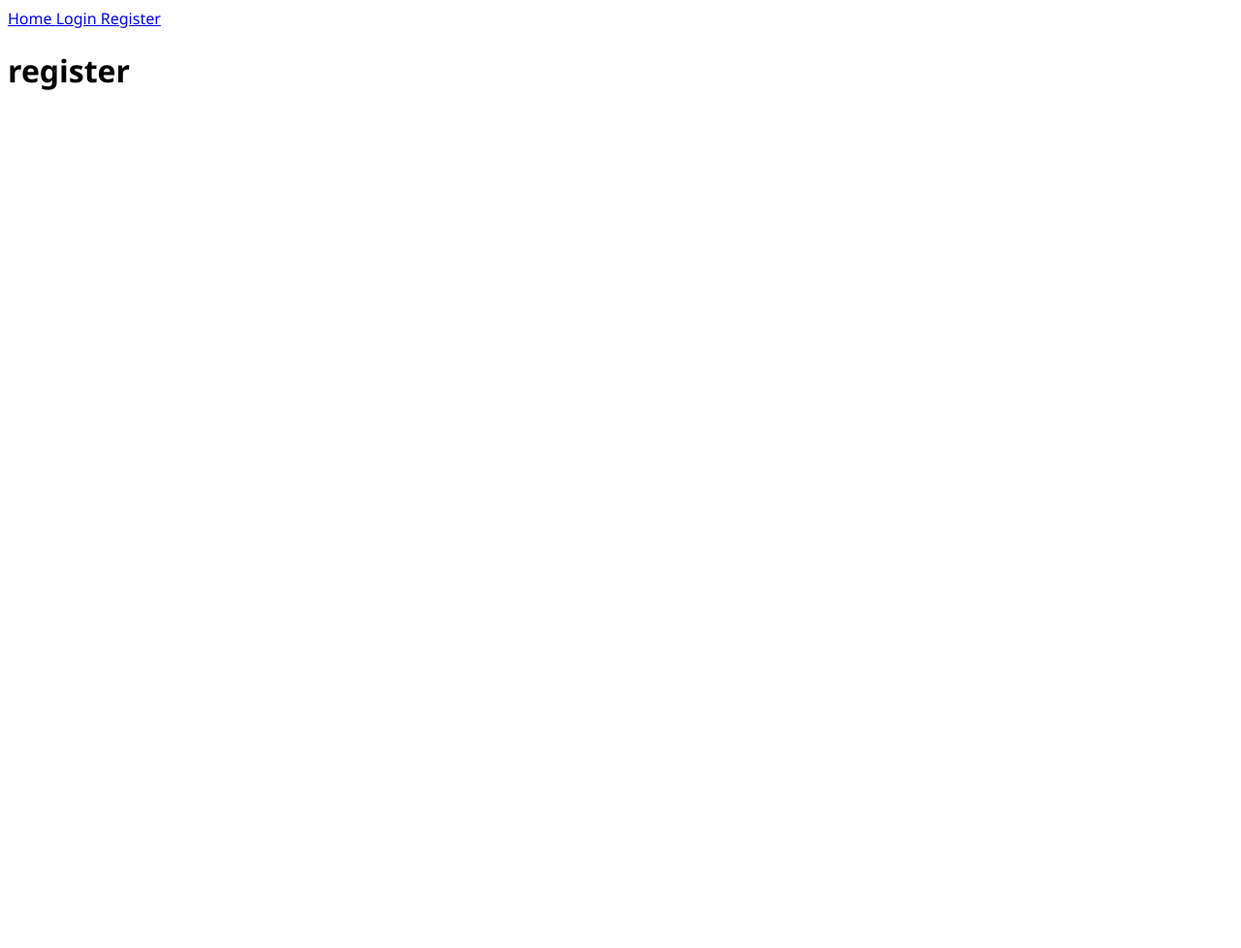
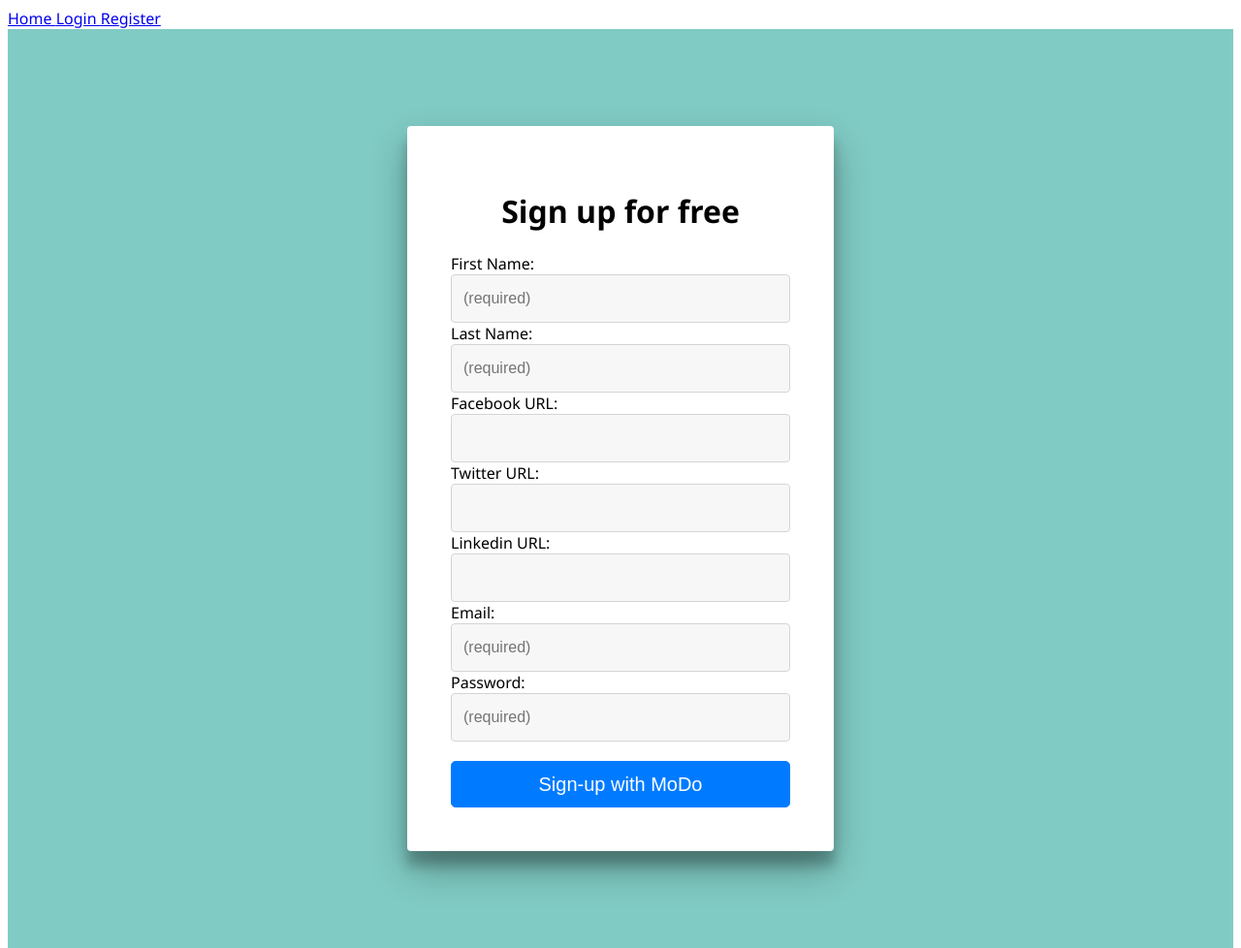
Before and after one commit to DiamondsInTheSky/ScratchProject, a React app: page /register in a window 1280 px wide. Shown: the whole page at 97% size. Before the commit the page ends 800 px from the top, so only its background shows below. Built offline with nearby package versions, Linux system fonts and the light colour scheme; a web font is replaced by a local one.

Commit message:
adding signup component. Ready for intergration with the backend

```diff
--- a/src/client/components/login.js
+++ b/src/client/components/login.js
@@ -8,7 +8,6 @@
     this.state = {
       userName: '',
       password: '',
-      redirect: false,
       register: false,
       isLoggedin: false,
     };
@@ -38,7 +37,6 @@
     }).then(res => res.json())
       .then(response => {
         if (response) {
-          this.setState({ redirect: true })
           this.setState({ isLoggedin: true })/* To handle logged In User**/
         }
       })
@@ -47,15 +45,11 @@
 
   render() {
 
-    const { redirect } = this.state;
     const { register } = this.state;
     const { isLoggedin } = this.state;/** Yet to figure out how to effectivey handle loggedin user. preferably using cookies */
 
     if (register) {
       return <Redirect to='/register'/>;
-    }
-    if (redirect) {
-      return <Redirect to='/profile'/>;
     }
     if (isLoggedin) {
       return <Redirect to='/profile'/>;
--- a/src/client/components/register.js
+++ b/src/client/components/register.js
@@ -1,9 +1,109 @@
-import React from 'react';
+import React, { Component } from 'react';
 
-const register = () => (
-  <div>
-      <h1>register</h1>
-    </div>
-);
+class register extends Component {
+
+  constructor(props) {
+    super(props);
+    this.state = {
+      fName: '',
+      lName: '',
+      email: '',
+      facebookURL: '',
+      twitterURL: '',
+      linkedInURL: '',
+      password: '',
+      signupSuccess: false,
+    };
+
+    this.handleChange1 = this.handleChange1.bind(this);
+    this.handleChange2 = this.handleChange2.bind(this);
+    this.handleChange3 = this.handleChange3.bind(this);
+    this.handleChange4 = this.handleChange4.bind(this);
+    this.handleChange5 = this.handleChange5.bind(this);
+    this.handleChange6 = this.handleChange6.bind(this);
+    this.handleChange8 = this.handleChange8.bind(this);
+    this.handleSubmit = this.handleSubmit.bind(this);
+  }
+
+  handleChange1(event) {
+    this.setState({ fName: event.target.value });
+  }
+  handleChange2(event) {
+    this.setState({ lName: event.target.value });
+  }
+  handleChange3(event) {
+    this.setState({ email: event.target.value });
+  }
+  handleChange4(event) {
+    this.setState({ facebookURL: event.target.value });
+  }
+  handleChange5(event) {
+    this.setState({ twitterURL: event.target.value });
+  }
+  handleChange6(event) {
+    this.setState({ linkedInURL: event.target.value });
+  }
+  handleChange8(event) {
+    this.setState({ password: event.target.value });
+  }
+
+  handleSubmit(event) {
+    event.preventDefault();
+    fetch('http://localhost:3000/register', {
+      method: 'post',
+      headers: { 'Content-Type': 'application/json' },
+      body: JSON.stringify({
+        fName: this.state.fName,
+        lName: this.state.lName,
+        email: this.state.email, /**Email is also being used as sign in username */
+        facebookURL: this.state.facebookURL,
+        twitterURL: this.state.twitterURL,
+        password: this.state.password
+      }).then(res => res.json())
+        .then(response => {
+          if (response) {
+            this.setState({ signupSuccess: true })/* To handle logged In User**/
+          }
+        })
+
+    })
+  }
+
+
+  render() {
+    // put render logic here
+    const { signupSuccess } = this.state;
+    if (signupSuccess) {
+      return <Redirect to='/login' />;
+    }
+    return (
+      <div id="signupcontent">
+        <form id="signupform">
+          <div>
+            <h1>Sign up for free</h1>
+            <label>First Name:</label>
+            <input id="signupfname" type="text" placeholder="(required)" value={this.state.fName} onChange={this.handleChange1} ></input>
+            <label>Last Name:</label>
+            <input id="signuplname" type="text" placeholder="(required)" value={this.state.lName} onChange={this.handleChange2} ></input>
+            <label>Facebook URL:</label>
+            <input type="text" value={this.state.facebookURL} onChange={this.handleChange4} ></input>
+            <label>Twitter URL:</label>
+            <input type="text" value={this.state.twitterURL} onChange={this.handleChange5} ></input>
+            <label>Linkedin URL:</label>
+            <input type="text" value={this.state.linkedInURL} onChange={this.handleChange6} ></input>
+
+            <label>Email:</label>
+            <input id="signupemail" type="text" placeholder="(required)" value={this.state.email} onChange={this.handleChange3} ></input>
+            <label>Password:</label>
+            <input id="signuppassword" type="password" placeholder="(required)" value={this.state.password} onChange={this.handleChange8} ></input>
+            <button id="signupbtn">Sign-up with MoDo</button>
+          </div>
+        </form>
+      </div>
+
+    );
+  }
+
+}
 
 module.exports = register;
--- a/src/client/styles/styles.scss
+++ b/src/client/styles/styles.scss
@@ -1,7 +1,44 @@
 @import url('https://fonts.googleapis.com/css?family=Alex+Brush%7COverpass+Mono:600,700');
-body {
+html, body {
  font-family: "Segoe UI",Arial,sans-serif;
+ display:block;
+ height: 100vh;
 }
+
+input {
+   display: block;
+   width: 100%;
+     box-sizing: border-box;
+ background: #f7f7f7 none repeat scroll 0 0;
+   border: 1px solid #d4d4d4;
+   border-radius: 4px;
+   font-size: 1rem;
+   height: 50px;
+   line-height: 50px;
+   padding: .375rem .75rem;
+   color: #495057;
+   background-clip: padding-box;
+   transition: border-color .15s ease-in-out,box-shadow .15s ease-in-out;
+}
+
+button {
+display: inline-block;
+   font-weight: 400;
+   text-align: center;
+   white-space: nowrap;
+   vertical-align: middle;
+   -webkit-user-select: none;
+   -moz-user-select: none;
+   -ms-user-select: none;
+   user-select: none;
+   border: 1px solid transparent;
+   padding: .375rem .75rem;
+   font-size: 1rem;
+   line-height: 1.5;
+   border-radius: .25rem;
+   transition: color .15s ease-in-out,background-color .15s ease-in-out,border-color .15s ease-in-out,box-shadow .15s ease-in-out;
+}
+
 #login > div {
  width: 300px;
  background: #fff;
@@ -32,21 +69,6 @@
 .loginbtn{
  width: 100%;
 }
-input {
-   display: block;
-   width: 100%;
-     box-sizing: border-box;
- background: #f7f7f7 none repeat scroll 0 0;
-   border: 1px solid #d4d4d4;
-   border-radius: 4px;
-   font-size: 1rem;
-   height: 50px;
-   line-height: 50px;
-   padding: .375rem .75rem;
-   color: #495057;
-   background-clip: padding-box;
-   transition: border-color .15s ease-in-out,box-shadow .15s ease-in-out;
-}
 
 .loginbtn {
      color: #fff;
@@ -76,3 +98,38 @@
    border-radius: .25rem;
    transition: color .15s ease-in-out,background-color .15s ease-in-out,border-color .15s ease-in-out,box-shadow .15s ease-in-out;
 }
+
+#signupcontent {
+ background-color: #80CBC4;
+ text-align: center;
+ padding: 100px;
+}
+#signupform{
+ display: flex;
+ justify-content: center;
+ align-items: center;
+}
+#signupform label {
+ float: left;
+}
+#signupform > div {
+ width: 350px;
+ background: #fff;
+ text-align: center;
+ border: 0px solid #d4d4d4;
+ border-radius: 4px;
+ padding: 45px;
+ box-shadow: 0 19px 38px rgba(0,0,0,0.30), 0 15px 12px rgba(0,0,0,0.22);
+}
+
+#signupbtn{
+ width: 100%;
+   color: #fff;
+   margin-top: 20px;
+   background-color: #007bff;
+   border-color: #007bff;
+   padding: .5rem 1rem;
+   font-size: 1.25rem;
+   line-height: 1.5;
+   border-radius: .3rem;
+}
```
Also changed, not shown: src/client/components/loginnn.html (deleted, +0 -11 lines). Lines whose indentation alone changed are shown as unchanged.
